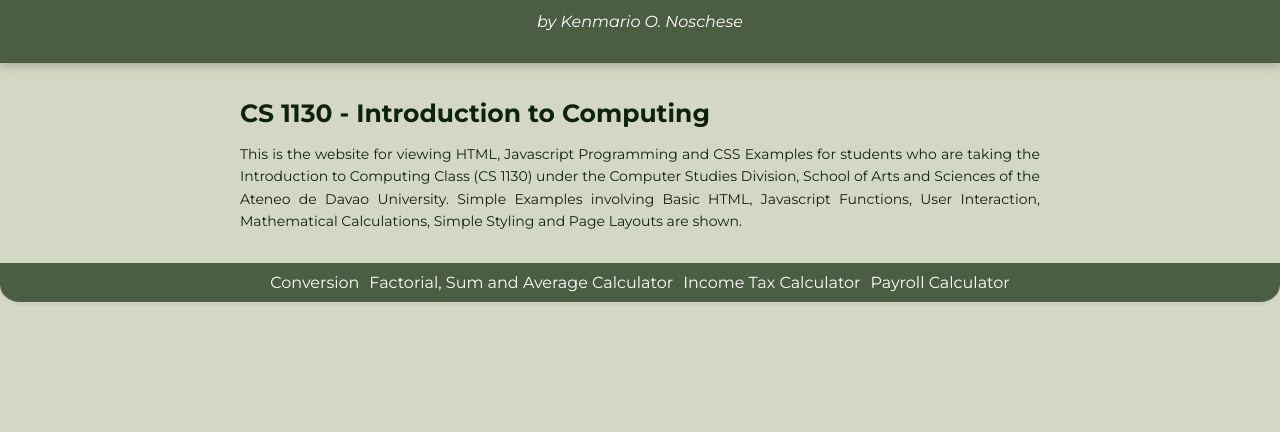
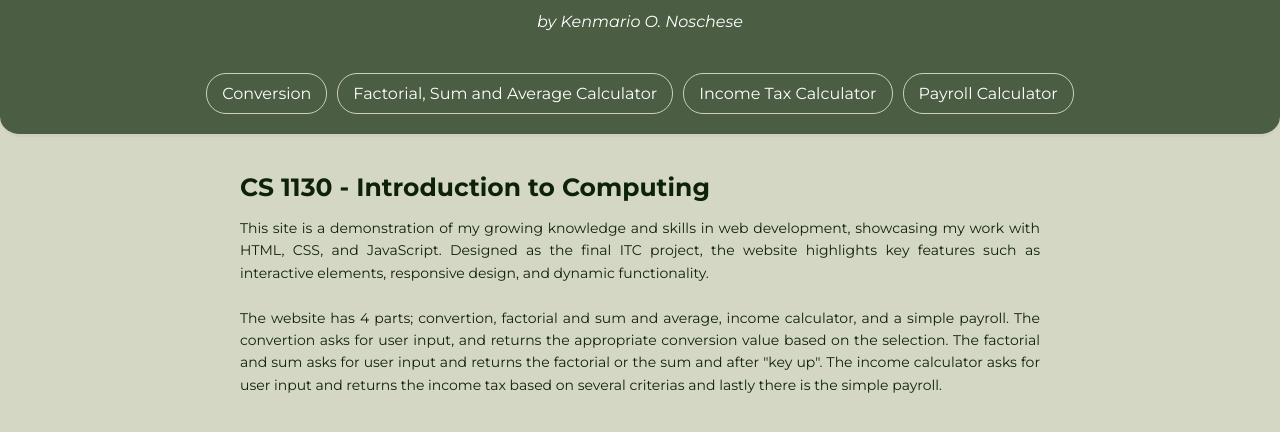
Before and after one commit to tempi-code/tempi-code.github.io, a plain HTML site: page index.html in a window 1280 px wide. Shown: the part 96-528 px from the top of the page. Drawn offline with Linux system fonts and the light colour scheme.

Commit message:
Update index.html

```diff
--- a/index.html
+++ b/index.html
@@ -10,19 +10,20 @@
     <header>
         <h1><a href="index.html">ITC PROJECT</a></h1>
         <blockquote>by Kenmario O. Noschese</blockquote>
+        <button class="menu-button" onclick="toggleMenu()">☰</button>
     </header>
+    <nav class="container" id="menu">
+        <div class="links">
+            <a href="convert.html" class="convert">Conversion</a>
+            <a href="factorial.html" class="factorial">Factorial, Sum and Average Calculator</a>
+            <a href="income.html" class="income">Income Tax Calculator</a>
+            <a href="payroll.html" class="payroll">Payroll Calculator</a>
+        </div>
+    </nav>
     <div class="text">
         <h2>CS 1130 - Introduction to Computing</h2>
-        <p>This is the website for viewing HTML, Javascript Programming and CSS Examples for students who are taking the Introduction to Computing Class (CS 1130) under the Computer Studies Division, School of Arts and Sciences of the Ateneo de Davao University. Simple Examples involving Basic HTML, Javascript Functions, User Interaction, Mathematical Calculations, Simple Styling and Page Layouts are shown.
-        </p>
+        <p>This site is a demonstration of my growing knowledge and skills in web development, showcasing my work with HTML, CSS, and JavaScript. Designed as the final ITC project, the website highlights key features such as interactive elements, responsive design, and dynamic functionality.<br><br>The website has 4 parts; convertion, factorial and sum and average, income calculator, and a simple payroll. The convertion asks for user input, and returns the appropriate conversion value based on the selection. The factorial and sum asks for user input and returns the factorial or the sum and after "key up". The income calculator asks for user input and returns the income tax based on several criterias and lastly there is the simple payroll.</p>
     </div>
-    <div class="container">
-        <a href="convert.html" class="convert">Conversion</a>
-        <a href="factorial.html" class="factorial">Factorial, Sum and Average Calculator</a>
-        <a href="income.html" class="income">Income Tax Calculator</a>
-        <a href="payroll.html" class="payroll">Payroll Calculator</a>
-    </div>
-
-
+    <script src="index.js"></script>
 </body>
 </html>
```
